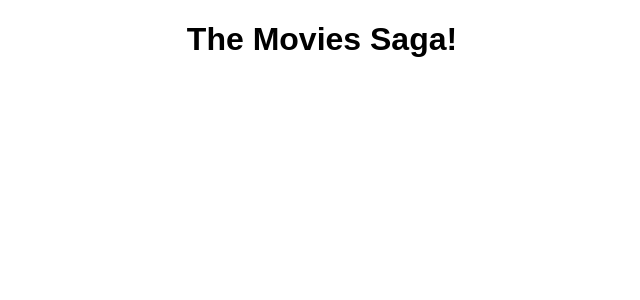
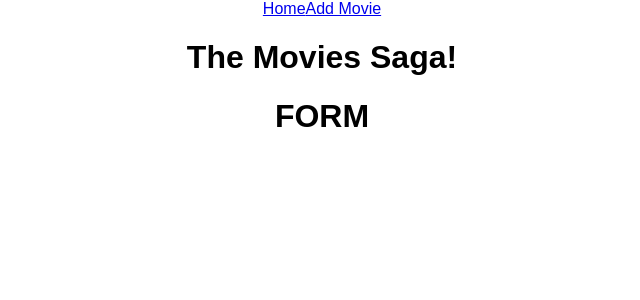
Before and after one commit to georgepapagapitos/weekend-movie-sagas, a React (Create React App) app: page /#/api/add in a window 1280 px wide. Shown: the top 300 px of the page, without its empty margins (318-958 px from the left). Built offline with nearby package versions, Linux system fonts and the light colour scheme.

Commit message:
navbar + links working

```diff
--- /dev/null
+++ b/src/components/AddMovieForm/AddMovieForm.jsx
@@ -0,0 +1,7 @@
+function AddMovieForm() {
+  return (
+    <h1>FORM</h1>
+  )
+}
+
+export default AddMovieForm;
--- a/src/components/App/App.js
+++ b/src/components/App/App.js
@@ -1,13 +1,17 @@
 import {HashRouter as Router, Route} from 'react-router-dom';
 import './App.css';
+import NavBar from '../NavBar/NavBar';
 import MovieDetails from '../MovieDetails/MovieDetails';
-import MovieList from '../MovieList/MovieList'
+import MovieList from '../MovieList/MovieList';
+import AddMovieForm from '../AddMovieForm/AddMovieForm';
 
 function App() {
   return (
     <div className="App">
-      <h1>The Movies Saga!</h1>
+
+
       <Router>
+        <NavBar />
         <Route path="/" exact>
           <MovieList />
         </Route>
@@ -17,6 +21,9 @@ function App() {
           <MovieDetails />
         </Route>
         {/* Add Movie page */}
+        <Route path="/api/add">
+          <AddMovieForm />
+        </Route>
       </Router>
     </div>
   );
--- a/src/components/MovieDetails/MovieDetails.jsx
+++ b/src/components/MovieDetails/MovieDetails.jsx
@@ -1,6 +1,6 @@
 import { useEffect } from "react";
 import { useDispatch, useSelector } from 'react-redux';
-import { useParams } from 'react-router-dom';
+import { useParams, Link } from 'react-router-dom';
 
 function MovieDetails() {
 
@@ -20,6 +20,7 @@ function MovieDetails() {
       <h1>{movie.title}</h1>
       <img src={movie.poster} />
       <p>{movie.description}</p>
+      <Link to="/"><button type="button">BACK</button></Link>
     </>
   )
 }
--- /dev/null
+++ b/src/components/NavBar/NavBar.jsx
@@ -0,0 +1,17 @@
+import { Link } from 'react-router-dom';
+
+function NavBar() {
+  return (
+    <>
+    <nav>
+      <Link to="/">Home</Link>
+      <Link to="/api/add">Add Movie</Link>
+    </nav>
+    <header>
+      <h1>The Movies Saga!</h1>
+    </header>
+    </>
+  )
+}
+
+export default NavBar;
```
